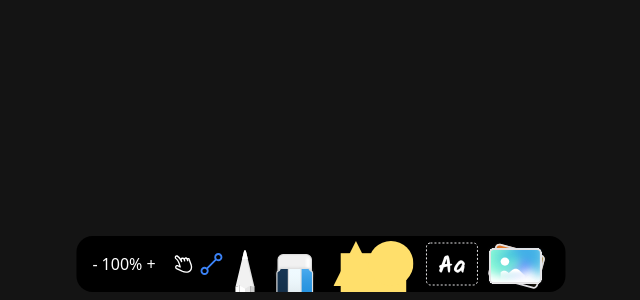
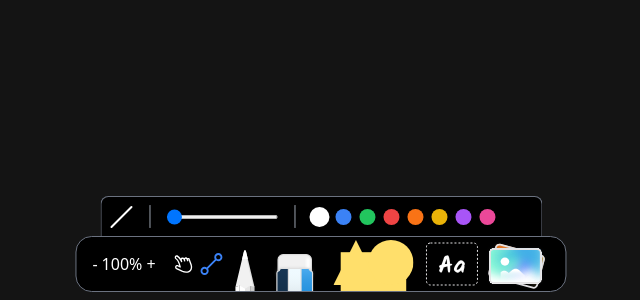
Before and after one commit to franco77777/excalidrawDemo, a React (Vite) app: page / in a window 1280 px wide. Shown: the part 500-800 px from the top of the page, without its empty margins (319-959 px from the left). Built offline with nearby package versions, Linux system fonts and the light colour scheme.

Commit message:
add(line options added)

```diff
--- a/src/App.css
+++ b/src/App.css
@@ -0,0 +1,19 @@
+/* input{
+    accent-color: rgb(156 163 175);
+    background-color: white;
+    } */
+input::-webkit-slider-thumb {
+        -webkit-appearance: none;
+        appearance: none;
+        width: 25px;
+        height: 25px;
+        background: #04AA6D;
+        cursor: pointer;
+      }
+
+input::-moz-range-thumb {
+        width: 25px;
+        height: 25px;
+        background: #04AA6D;
+        cursor: pointer;
+      }
--- a/src/App.tsx
+++ b/src/App.tsx
@@ -10,6 +10,8 @@ import Eraser from "./components/eraser";
 import Shape from "./components/shape";
 import Text from "./components/text";
 import ImageBar from "./components/image";
+import Options from "./components/options";
+import LineOptions from "./components/lineOptions";
 
 const useHistory = (initialState) => {
   const [index, setIndex] = useState(0);
@@ -86,7 +88,9 @@ function App() {
   const [scale, setScale] = useState(1);
   const [scaleOffset, setScaleOffset] = useState({ x: 0, y: 0 });
   const [imageUrl, setImageUrl] = useState("");
-  const [imageSize, setImageSize] = useState();
+
+  const [colorLine, setColorLine] = useState("rgb(255 255 255)");
+  const [lineWidth, setLineWidth] = useState(1);
 
   useLayoutEffect(() => {
     const canvas = document.getElementById("canvas");
@@ -101,6 +105,9 @@ function App() {
     const scaleOffsetY = (scaleHeight - canvas.height) / 2; //280
 
     ctx.clearRect(0, 0, canvas.width, canvas.height);
+    //ctx.strokeStyle = "white";
+    ctx.fillStyle = "white";
+
     setScaleOffset({ x: scaleOffsetX, y: scaleOffsetY });
     ctx.save();
     ctx.translate(
@@ -187,6 +194,8 @@ function App() {
     switch (element.type) {
       case "line":
         ctx.beginPath();
+        ctx.strokeStyle = element.color;
+        ctx.lineWidth = element.lineWidth;
         ctx.moveTo(element.x1, element.y1);
         ctx.lineTo(element.x2, element.y2);
         ctx.stroke();
@@ -324,6 +333,8 @@ function App() {
       case "rectangle":
       case "line": {
         const newElement = {
+          lineWidth,
+          color: colorLine,
           x1: clientX,
           y1: clientY,
           x2: clientX,
@@ -593,6 +604,8 @@ function App() {
       case "line":
         {
           newElement = {
+            lineWidth: elementForUpdate.lineWidth,
+            color: elementForUpdate.color,
             x1,
             y1,
             x2,
@@ -670,6 +683,12 @@ function App() {
     const { id, x1, y1 } = selectedElement;
     const text = e.target.value;
 
+    if (!text) {
+      console.log("no text");
+      setAction("none");
+      setSelectedElement(null);
+      return;
+    }
     setAction("none");
     setSelectedElement(null);
     updateElement(id, x1, y1, null, null, text);
@@ -704,11 +723,14 @@ function App() {
         className="hidden pointer-events-none outline-none"
         id="img"
       />
-      <section className="overflow-hidden p-4 text-white z-50 fixed bottom-2 left-1/2 -translate-x-1/2 flex gap-4 bg-black h-14 rounded-2xl">
+      <section className=" fixed bottom-2 left-1/2 -translate-x-1/2 z-50 bg-transparent">
+        <div className="overflow-hidden flex gap-4 p-4 text-white z-50 w-full bg-black border-gray-500 border-[1px] h-14 rounded-2xl">
           <div className="flex gap-1 items-center">
             <button onClick={() => onZoom(-0.1)}>-</button>
             <span onClick={() => setScale(1)}>
-            {new Intl.NumberFormat("en-GB", { style: "percent" }).format(scale)}
+              {new Intl.NumberFormat("en-GB", { style: "percent" }).format(
+                scale
+              )}
             </span>
             <button onClick={() => onZoom(+0.1)}>+</button>
           </div>
@@ -727,8 +749,14 @@ function App() {
               onChange={onFileSelect}
             />
           </div>
+        </div>
+        <LineOptions
+          tool={tool}
+          colorLine={colorLine}
+          setColorLine={setColorLine}
+          setLineWidth={setLineWidth}
+        />
       </section>
-
       {action === "writing" ? (
         <textarea
           ref={textAreaRef}
@@ -753,6 +781,7 @@ function App() {
             background: "transparent",
             zIndex: 2,
           }}
+          className="text-white"
         />
       ) : null}
       <canvas
@@ -764,9 +793,7 @@ function App() {
         onMouseMove={handleMouseMove}
         onMouseUp={handleMouseUp}
         style={{ position: "absolute", zIndex: 1 }}
-      >
-        Canvas
-      </canvas>
+      ></canvas>
     </div>
   );
 }
--- /dev/null
+++ b/src/components/colorOptions.tsx
@@ -0,0 +1,68 @@
+const ColorOptions = ({ color, setColor }) => {
+  const handleColor = (e) => {
+    const Target = e.target as HTMLElement;
+    const Color = Target.getAttribute("value");
+    setColor(Color);
+  };
+  return (
+    <ul className="flex gap-2">
+      <li
+        onClick={handleColor}
+        value="rgb(255 255 255)"
+        className={`${
+          color === "rgb(255 255 255)" ? "scale-125" : "hover:scale-125"
+        } duration-150 ease-in-out cursor-pointer w-4 h-4 rounded-full bg-white`}
+      ></li>
+      <li
+        onClick={handleColor}
+        value="rgb(59 130 246)"
+        className={`${
+          color === "rgb(59 130 246)" ? "scale-125" : "hover:scale-125"
+        } duration-150 ease-in-out cursor-pointer w-4 h-4 rounded-full bg-blue-500`}
+      ></li>
+      <li
+        onClick={handleColor}
+        value="rgb(34 197 94)"
+        className={`${
+          color === "rgb(34 197 94)" ? "scale-125" : "hover:scale-125"
+        } duration-150 ease-in-out cursor-pointer w-4 h-4 rounded-full bg-green-500`}
+      ></li>
+      <li
+        onClick={handleColor}
+        value="rgb(239 68 68)"
+        className={`${
+          color === "rgb(239 68 68)" ? "scale-125" : "hover:scale-125"
+        } duration-150 ease-in-out cursor-pointer w-4 h-4 rounded-full bg-red-500`}
+      ></li>
+      <li
+        onClick={handleColor}
+        value="rgb(249 115 22)"
+        className={`${
+          color === "rgb(249 115 22)" ? "scale-125" : "hover:scale-125"
+        } duration-150 ease-in-out cursor-pointer w-4 h-4 rounded-full bg-orange-500`}
+      ></li>
+      <li
+        onClick={handleColor}
+        value="rgb(234 179 8)"
+        className={`${
+          color === "rgb(234 179 8)" ? "scale-125" : "hover:scale-125"
+        } duration-150 ease-in-out cursor-pointer w-4 h-4 rounded-full bg-yellow-500`}
+      ></li>
+      <li
+        onClick={handleColor}
+        value="rgb(168 85 247)"
+        className={`${
+          color === "rgb(168 85 247)" ? "scale-125" : "hover:scale-125"
+        } duration-150 ease-in-out cursor-pointer w-4 h-4 rounded-full bg-purple-500`}
+      ></li>
+      <li
+        onClick={handleColor}
+        value="rgb(236 72 153)"
+        className={`${
+          color === "rgb(236 72 153)" ? "scale-125" : "hover:scale-125"
+        } duration-150 ease-in-out cursor-pointer w-4 h-4 rounded-full bg-pink-500`}
+      ></li>
+    </ul>
+  );
+};
+export default ColorOptions;
--- /dev/null
+++ b/src/components/lineOptions.tsx
@@ -0,0 +1,31 @@
+import { Slash } from "lucide-react";
+import VerticalBar from "./verticalBar";
+import ColorOptions from "./colorOptions";
+
+const LineOptions = ({ tool, colorLine, setColorLine, setLineWidth }) => {
+  const SetLineWidth = (e) => {
+    setLineWidth(e.target.value);
+  };
+  return (
+    <>
+      <div
+        className={`${tool === "line" ? "-top-10" : "top-0"}
+  flex gap-4 items-center text-white h-10 w-[90%]  p-2 absolute -z-10  duration-300 ease-in-out rounded-t-lg left-1/2 -translate-x-1/2 bg-black border-x-[1px] border-t-[1px] border-gray-500`}
+      >
+        <Slash />
+        <VerticalBar />
+        <input
+          type="range"
+          defaultValue={1}
+          min={1}
+          max={10}
+          className="w-28 h-1"
+          onChange={SetLineWidth}
+        />
+        <VerticalBar />
+        <ColorOptions setColor={setColorLine} color={colorLine} />
+      </div>
+    </>
+  );
+};
+export default LineOptions;
--- /dev/null
+++ b/src/components/options.tsx
@@ -0,0 +1,12 @@
+const Options = ({ tool }) => {
+  return (
+    <>
+      <div
+        className={`${
+          tool === "selection" ? "top-0" : "-top-10"
+        } h-10 w-[90%] absolute -z-10  duration-300 ease-in-out rounded-t-lg left-1/2 -translate-x-1/2 bg-[#1E1E1E]`}
+      ></div>
+    </>
+  );
+};
+export default Options;
--- /dev/null
+++ b/src/components/verticalBar.tsx
@@ -0,0 +1,4 @@
+const VerticalBar = () => {
+  return <div className="w-[1px] rounded h-full bg-gray-400"></div>;
+};
+export default VerticalBar;
```
Lines whose indentation alone changed are shown as unchanged.
